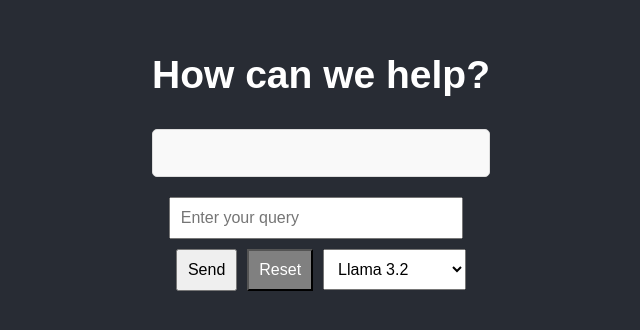
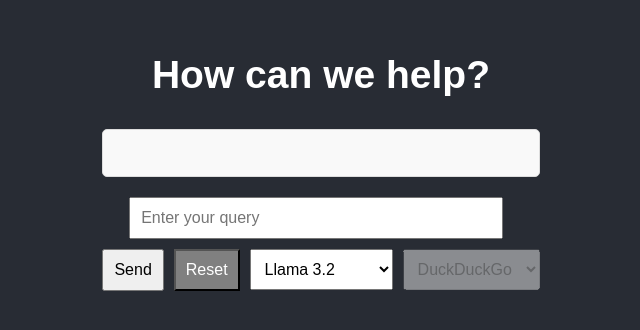
Before and after one commit to javabudd/oquery, a React (Create React App) app in the folder frontend/: page / in a window 1280 px wide. Shown: the part 244-574 px from the top of the page, without its empty margins (319-959 px from the left). Built offline with nearby package versions, Linux system fonts and the light colour scheme.

Commit message:
Add search engine selection

```diff
--- a/frontend/src/QueryLlmComponent.tsx
+++ b/frontend/src/QueryLlmComponent.tsx
@@ -1,4 +1,4 @@
-import {ChangeEvent, useCallback, useEffect, useRef, useState} from "react";
+import {useCallback, useEffect, useRef, useState} from "react";
 
 const API_URL = "https://javabudd.hopto.org/query";
 const DEFAULT_MODEL = 'llama3.2';
@@ -6,6 +6,7 @@ const DEFAULT_MODEL = 'llama3.2';
 const QueryLlmComponent: React.FC = () => {
 	const [query, setQuery] = useState<string>("");
 	const [model, setModel] = useState<string | null>(null);
+	const [searchEngine, setSearchEngine] = useState<string | null>(null);
 	const [response, setResponse] = useState<string>("");
 	const [loading, setLoading] = useState<boolean>(false);
 	const [error, setError] = useState<string | null>(null);
@@ -156,10 +157,15 @@ const QueryLlmComponent: React.FC = () => {
 				        style={{padding: "10px", fontSize: "16px", backgroundColor: "gray", color: "white"}}>
 					Reset
 				</button>
-				<select onChange={(e) => setModel(e.target.value)} style={{padding: "10px", fontSize: "16px", marginLeft: "10px"}}>
+				<select onChange={(e) => setModel(e.target.value)}
+				        style={{padding: "10px", fontSize: "16px", marginLeft: "10px"}}>
 					<option selected={true} value={"llama3.2"}>Llama 3.2</option>
 					<option value={"phi4"}>phi4</option>
 					<option value={"deepseek-r1"}>DeepSeek-R1</option>
+				</select>
+				<select disabled={true} onChange={(e) => setSearchEngine(e.target.value)}
+				        style={{padding: "10px", fontSize: "16px", marginLeft: "10px"}}>
+					<option selected={true} value={"duckduckgo"}>DuckDuckGo</option>
 				</select>
 			</div>
 		</div>
```
